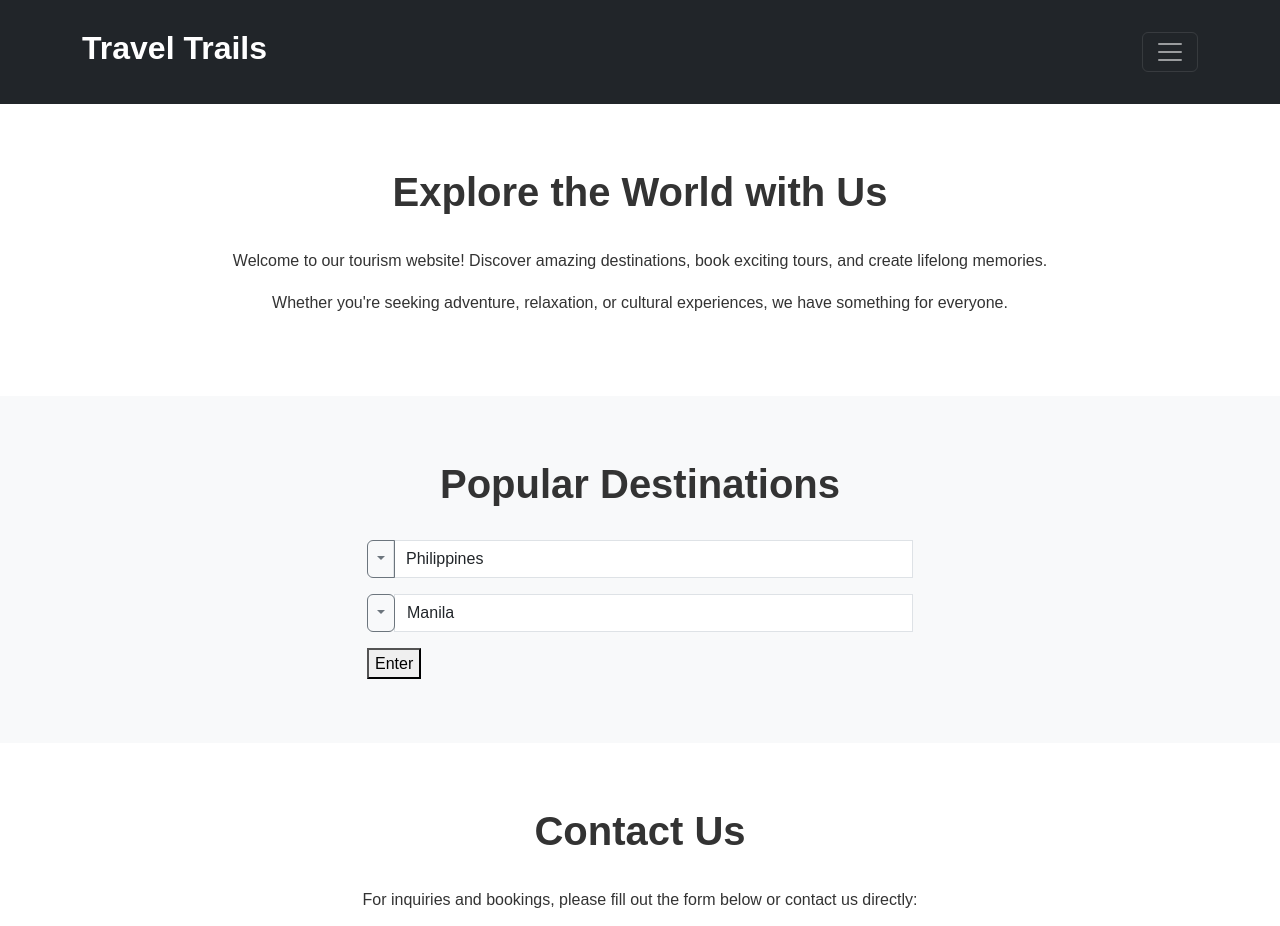
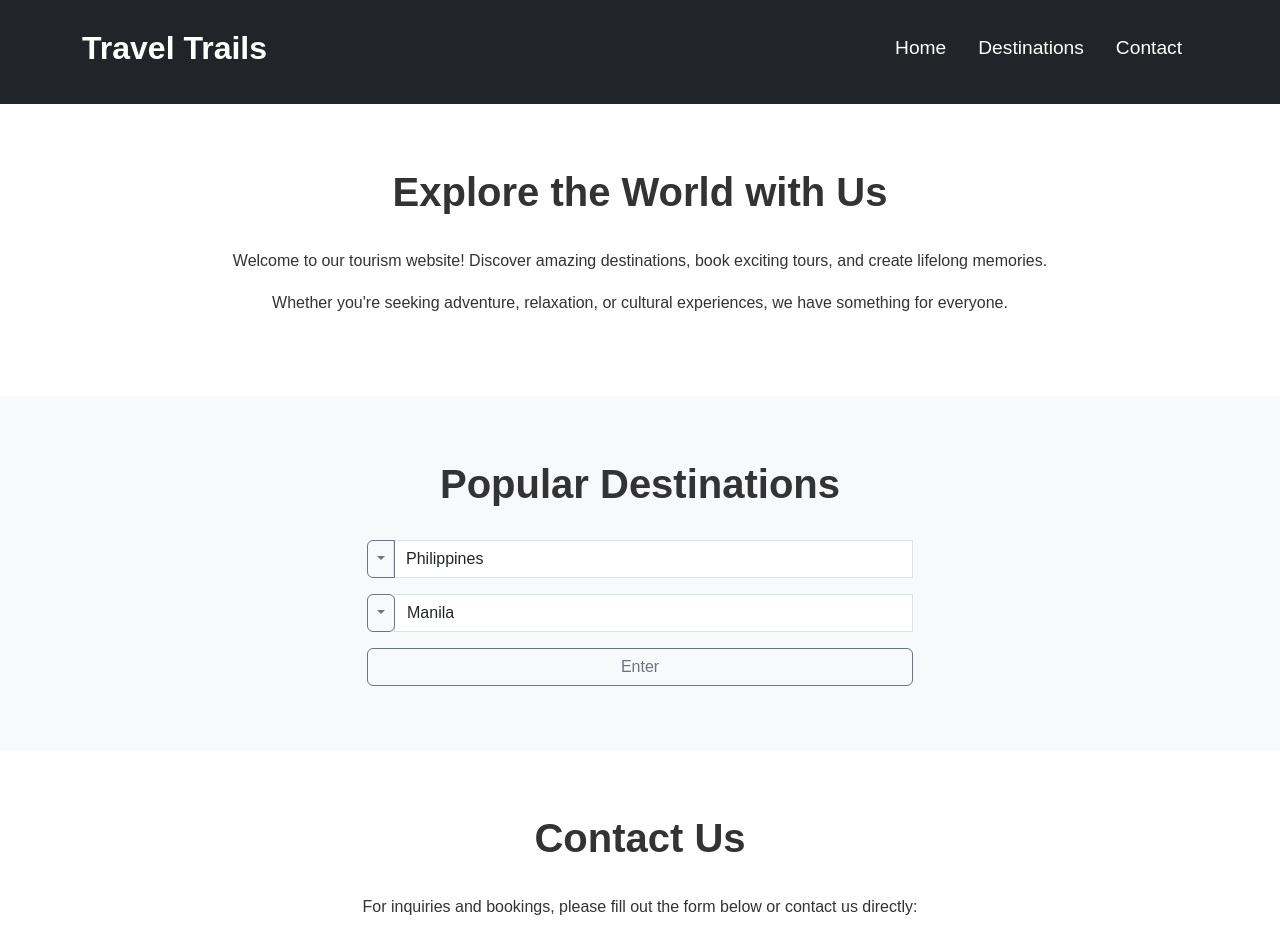
Before and after one commit to ei-accerly/Hackathon, a Django app: page / in a window 1280 px wide. Shown: the top 926 px of the page. Run offline with Django 4.2, Linux system fonts and the light colour scheme; data that the repository does not hold is empty; some libraries are stand-ins or nearby versions.

Commit message:
edit landing page

```diff
--- a/templates/landingPage.html
+++ b/templates/landingPage.html
@@ -120,18 +120,13 @@
   <header class="navbar navbar-dark bg-dark py-4">
     <div class="container">
         <h1 class="navbar-brand">Travel Trails</h1>
-      <button class="navbar-toggler" type="button" data-bs-toggle="collapse" data-bs-target="#navbarNav"
-        aria-controls="navbarNav" aria-expanded="false" aria-label="Toggle navigation">
-        <span class="navbar-toggler-icon"></span>
-      </button>
-      <div class="collapse navbar-collapse" id="navbarNav">
-        <ul class="navbar-nav ms-auto">
-          <li class="nav-item"><a class="nav-link" href="#home">Home</a></li>
+        <nav>
+          <ul class="nav">
+            <li class="nav-item"><a class="nav-link" href="http://localhost:8000/">Home</a></li>
             <li class="nav-item"><a class="nav-link" href="#destinations">Destinations</a></li>
-          <li class="nav-item"><a class="nav-link" href="#tours">Tours</a></li>
             <li class="nav-item"><a class="nav-link" href="#contact">Contact</a></li>
           </ul>
-      </div>
+        </nav>
       </div>
   </header>
 
@@ -177,8 +172,10 @@
                   <option value="Bohol">Bohol</option>
                 </select>
               </div>
-          <button onclick="SubmitPlace()"> Enter </button>
+              <div class="d-grid">
+                <button class="btn btn-outline-secondary" onclick="SubmitPlace()">Enter</button>
               </div>
+
 
       </div>
     </div>
```
Lines whose indentation alone changed are shown as unchanged.
